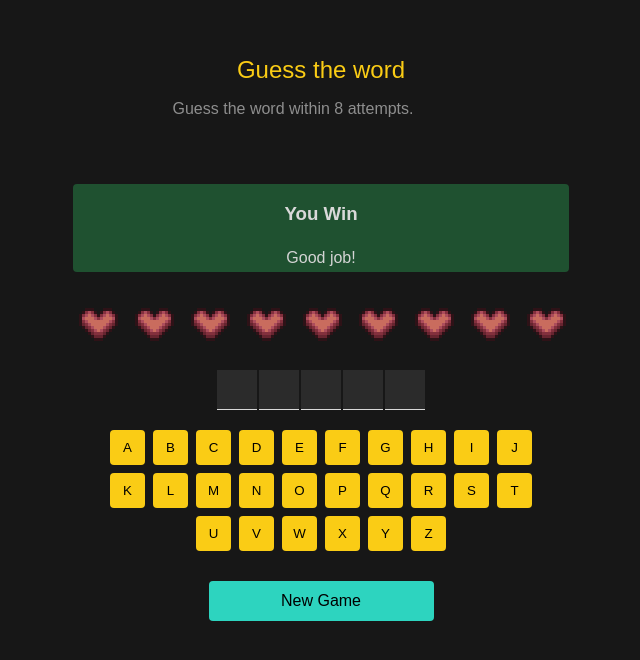
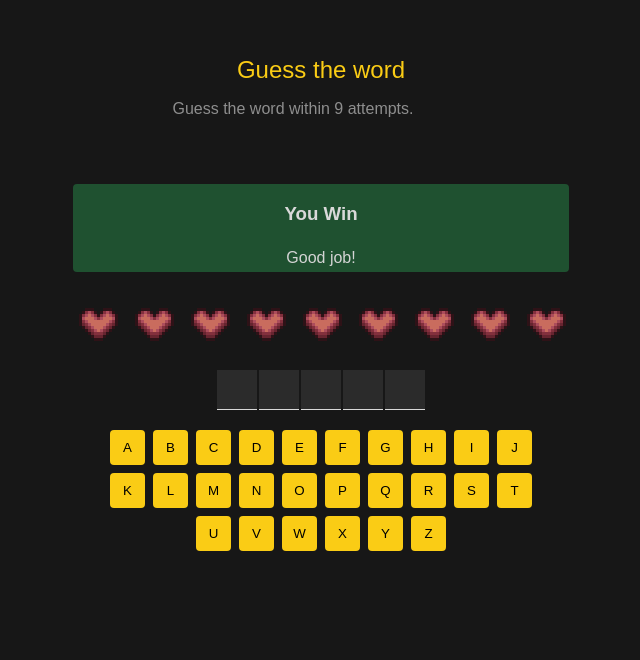
Before and after one commit to Walterhart/hang-man, a React (Vite) app: page / in a window 1280 px wide. Shown: the top 660 px of the page, without its empty margins (319-959 px from the left). Built offline with nearby package versions, Linux system fonts and the light colour scheme.

Commit message:
Add game over functionality

```diff
--- a/src/App.jsx
+++ b/src/App.jsx
@@ -1,17 +1,26 @@
-import { useState } from "react";
+import { useState, useEffect } from "react";
 import Header from "./component/Header";
 import Heart from "./component/Heart";
 import Keyboard from "./component/keyboard";
 
 function App() {
+  // State
   const [currentWord, setCurrentWord] = useState("react");
-
   const [gameStatus, setGameStatus] = useState("win");
   const [guessedLetters, setGuessedLetters] = useState([]);
 
-  const wrongGuessedCount = guessedLetters.filter((letter) =>{
+  // Game config
+  const NUMBER_OF_HEARTS = 9;
+
+  // Derived state
+  const isGameWon = currentWord
+    .split("")
+    .every((letter) => guessedLetters.includes(letter));
+  const wrongGuessedCount = guessedLetters.filter((letter) => {
     return !currentWord.includes(letter);
   }).length;
+  const isGameLost = wrongGuessedCount >= NUMBER_OF_HEARTS;
+  const isGameOver = isGameWon || isGameLost;
 
   const currentWordElement = currentWord.split("").map((letter, index) => (
     <span key={index} className="letter-box">
@@ -19,9 +28,9 @@ function App() {
     </span>
   ));
 
-  const livesStatusElement = Array.from({ length: 9 }).map((_, index) => (
-    <Heart key={index} broken={index < wrongGuessedCount} />
-  ));
+  const livesStatusElement = Array.from({ length: NUMBER_OF_HEARTS }).map(
+    (_, index) => <Heart key={index} broken={index < wrongGuessedCount} />
+  );
 
   const addLetterHandler = (letter) => {
     setGuessedLetters((prevLetters) => {
@@ -33,7 +42,7 @@ function App() {
 
   return (
     <main>
-      <Header />
+      <Header numberOfHearts={NUMBER_OF_HEARTS} />
       <section className="game-status">
         <h3>You Win</h3>
         <p>Good job!</p>
@@ -48,7 +57,7 @@ function App() {
         />
       </section>
       <section className="new-game-btn-section">
-        <button>New Game</button>
+        {isGameOver ? <button>New Game</button> : null}
       </section>
     </main>
   );
--- a/src/component/Header.jsx
+++ b/src/component/Header.jsx
@@ -1,8 +1,8 @@
-export default function Header() {
+export default function Header(props) {
   return (
     <header>
        <h1>Guess the word</h1>
-                <p>Guess the word within 8 attempts.</p>
+                <p>Guess the word within {props.numberOfHearts} attempts.</p>
     </header>
   );
 }
```
